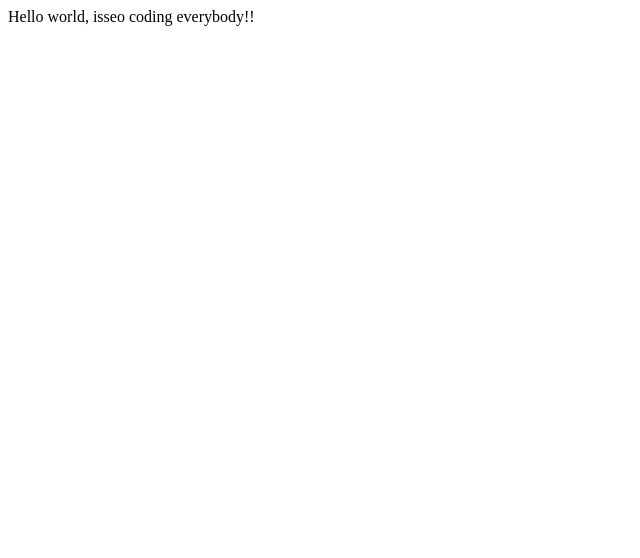
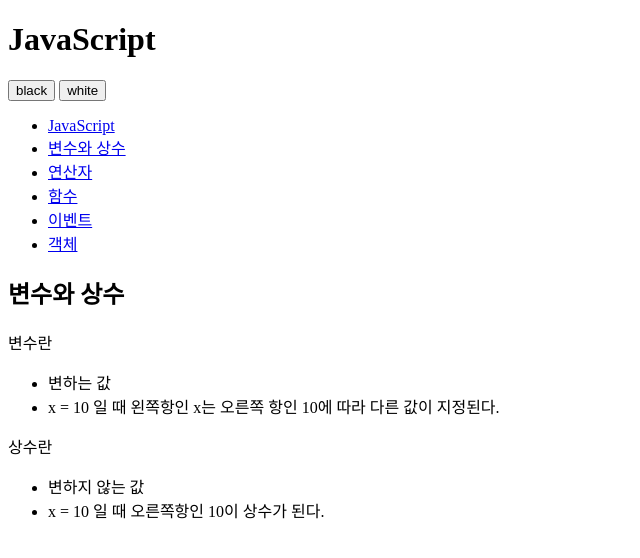
Before and after one commit to Insung-Seo/opentutorials-isseo, a plain HTML site: page index.html in a window 1280 px wide. Shown: the whole page, without its empty margins (0-640 px from the left). Drawn offline with Linux system fonts and the light colour scheme.

Commit message:
change index.html

```diff
--- a/index.html
+++ b/index.html
@@ -1,25 +1,53 @@
 <!DOCTYPE html>
-<html lang="en">
+<html>
     <head>
         <meta charset="utf-8" />
-
-        <!-- Always force latest IE rendering engine (even in intranet) & Chrome Frame
-        Remove this if you use the .htaccess -->
-        <meta http-equiv="X-UA-Compatible" content="IE=edge,chrome=1" />
-
-        <title>index</title>
-        <meta name="description" content="" />
-        <meta name="author" content="egoing" />
-
-        <meta name="viewport" content="width=device-width; initial-scale=1.0" />
-
-        <!-- Replace favicon.ico & apple-touch-icon.png in the root of your domain and delete these references -->
-        <link rel="shortcut icon" href="/favicon.ico" />
-        <link rel="apple-touch-icon" href="/apple-touch-icon.png" />
     </head>
 
-    <body>
-		Hello world, isseo
-		coding everybody!!
+    <body id="body">
+        <div>
+            <header>
+                <h1>JavaScript</h1>
+            </header>
+            <div id="toolbar">
+                <input type="button" value="black" />
+                <input type="button" value="white" />
+            </div>
+            <nav>
+                <ul>
+                    <li><a href="http://opentutorials.org/course/49/17">JavaScript</a></li>
+                    <li><a href="http://opentutorials.org/course/49/16">변수와 상수</a></li>
+                    <li><a href="http://opentutorials.org/course/49/18">연산자</a></li>
+                    <li><a href="http://opentutorials.org/course/49/19">함수</a></li>
+                    <li><a href="http://opentutorials.org/course/49/20">이벤트</a></li>
+                    <li><a href="http://opentutorials.org/course/49/21">객체</a></li>
+                </ul>
+            </nav>
+            <article>
+                <h2>변수와 상수</h2>
+                <div>
+                    <p>변수란</p>
+                    <ul>
+                        <li>
+                            변하는 값
+                        </li>
+                        <li>
+                            x = 10 일 때 왼쪽항인 x는 오른쪽 항인 10에 따라 다른 값이 지정된다.
+                        </li>
+                    </ul>
+                    <p>
+                        상수란
+                    </p>
+                    <ul>
+                        <li>
+                            변하지 않는 값
+                        </li>
+                        <li>
+                            x = 10 일 때 오른쪽항인 10이 상수가 된다.
+                        </li>
+                    </ul>
+                </div>
+            </article>
+        </div>
     </body>
 </html>
```
